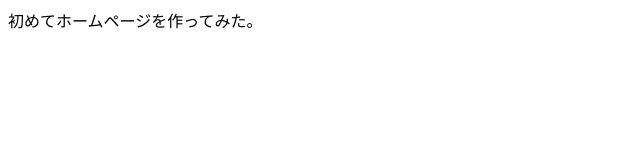
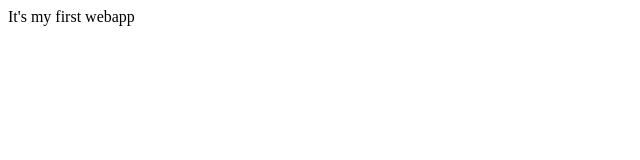
Before and after one commit to r-asano/aws_webapp, a plain HTML site: page index.html in a window 1280 px wide. Shown: the whole page, without its empty margins (0-640 px from the left). Drawn offline with Linux system fonts and the light colour scheme.

Commit message:
Update index.html

```diff
--- a/index.html
+++ b/index.html
@@ -1,11 +1,8 @@
 <html>
 <head>
-<title>私のページ</title>
+<title>My page</title>
 </head>
 <body>
-
-初めてホームページを作ってみた。
-<br>
-
+  <a>It's my first webapp</a>
 </body>
 </html>
```
